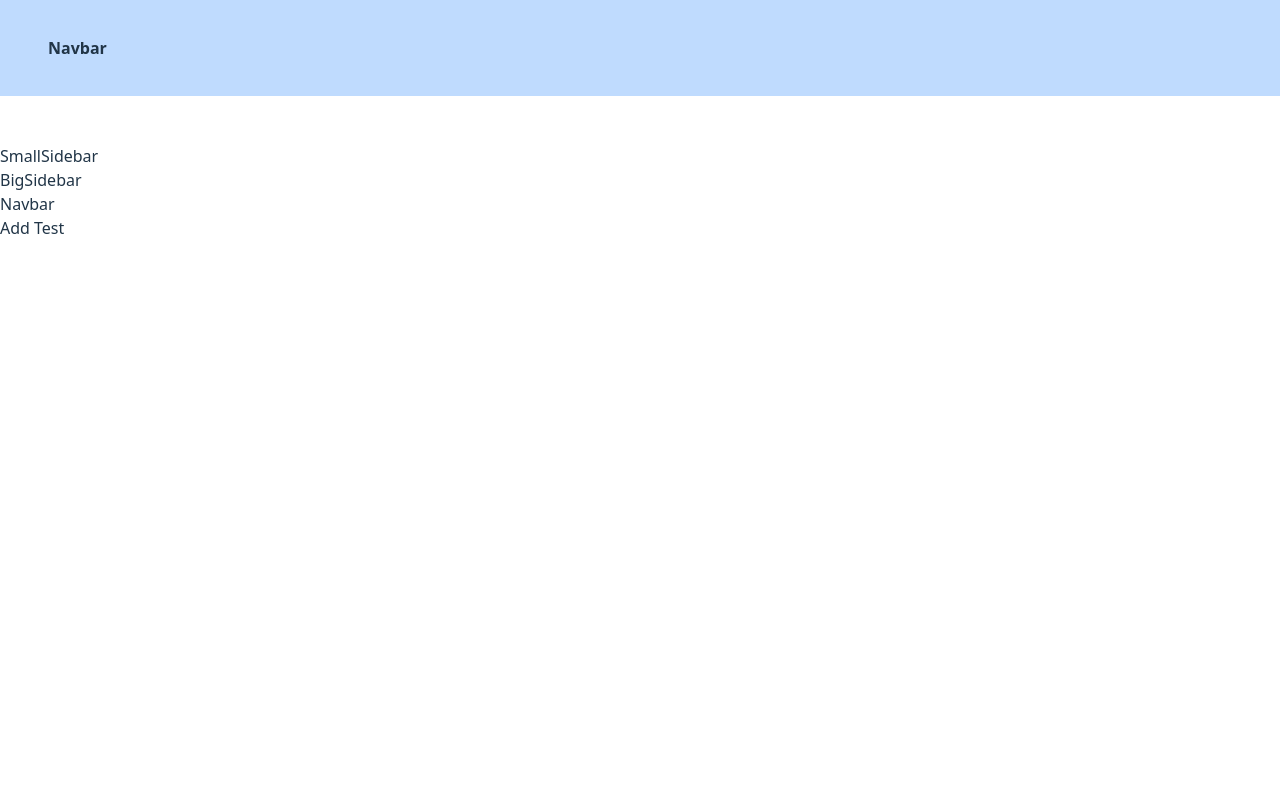
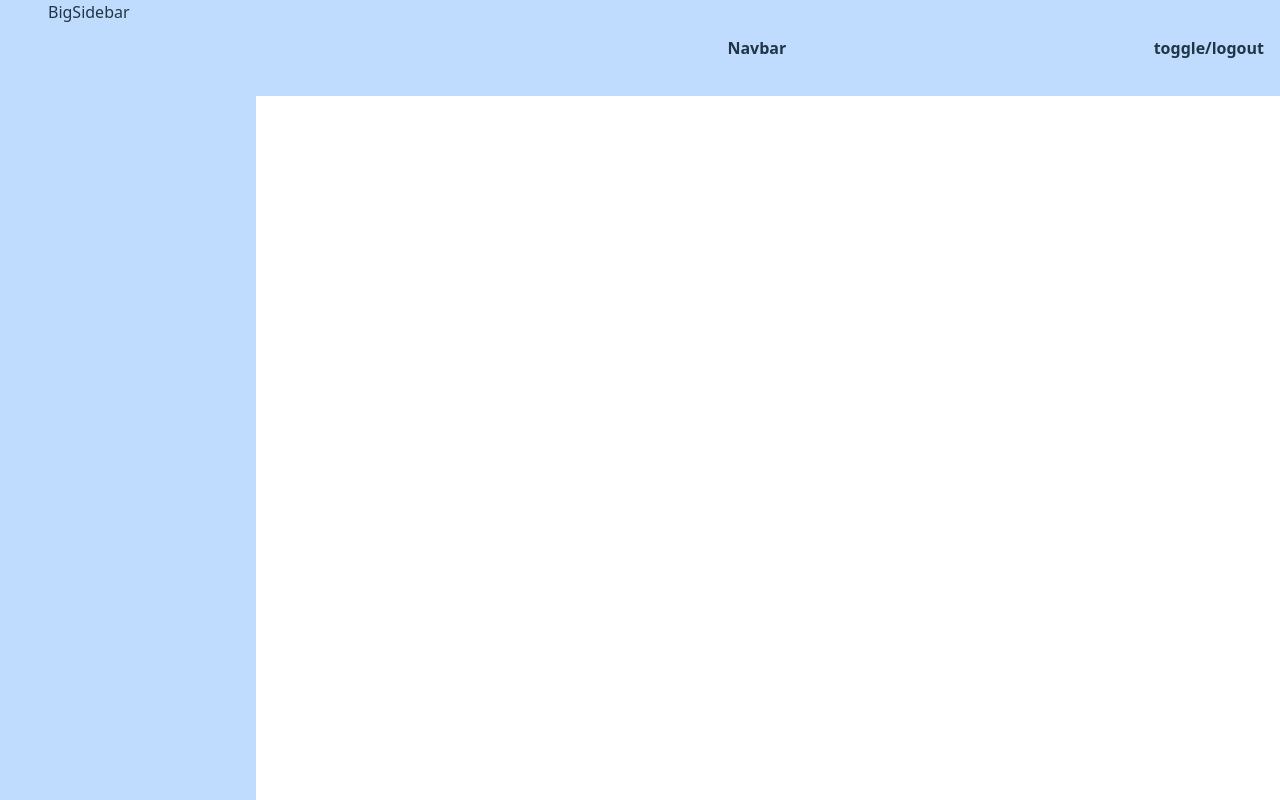
Before and after one commit to jswyndham/class-quizz-app, a React (Vite) app in the folder client/: page /dashboard in a window 1280 px wide. Built offline with nearby package versions, Linux system fonts and the light colour scheme.

Commit message:
Add big side bar and links page in utils

```diff
--- a/client/package.json
+++ b/client/package.json
@@ -13,6 +13,7 @@
     "@reduxjs/toolkit": "^1.9.7",
     "react": "^18.2.0",
     "react-dom": "^18.2.0",
+    "react-icons": "^4.11.0",
     "react-redux": "^8.1.3",
     "react-router": "^6.17.0",
     "react-router-dom": "^6.17.0"
--- a/client/src/components/BigSidebar.jsx
+++ b/client/src/components/BigSidebar.jsx
@@ -1,7 +1,11 @@
 import React from 'react';
 
 const BigSidebar = () => {
-	return <div>BigSidebar</div>;
+	return (
+		<section className="invisible xl:visible w-1/5 h-screen bg-blue-200 px-12">
+			<p>BigSidebar</p>
+		</section>
+	);
 };
 
 export default BigSidebar;
--- a/client/src/components/Navbar.jsx
+++ b/client/src/components/Navbar.jsx
@@ -1,7 +1,25 @@
-import React from 'react';
+import { FaAlignLeft } from 'react-icons/fa';
+import { useDashboardContext } from '../pages/DashboardLayout';
 
 const Navbar = () => {
-	return <div>Navbar</div>;
+	const { toggleSidebar } = useDashboardContext();
+	return (
+		<nav className="absolute top-0 right-0 flex justify-between h-24 w-screen xl:w-4/5 bg-blue-200 mb-12 pl-12 py-9 font-extrabold">
+			<button
+				type="button"
+				className="xl:invisible mx-6 text-2xl text-blue-900"
+				onClick={toggleSidebar}
+			>
+				<FaAlignLeft />
+			</button>
+			<div>
+				<h2>Navbar</h2>
+			</div>
+			<div className="mx-4">
+				<h3>toggle/logout</h3>
+			</div>
+		</nav>
+	);
 };
 
 export default Navbar;
--- a/client/src/components/SmallSidebar.jsx
+++ b/client/src/components/SmallSidebar.jsx
@@ -1,6 +1,8 @@
-import React from 'react';
+import { useDashboardContext } from '../pages/DashboardLayout';
 
 const SmallSidebar = () => {
+	const data = useDashboardContext();
+	console.log(data);
 	return <div>SmallSidebar</div>;
 };
 
--- a/client/src/pages/DashboardLayout.jsx
+++ b/client/src/pages/DashboardLayout.jsx
@@ -1,20 +1,56 @@
-import React from 'react';
+import { React, createContext, useContext, useState } from 'react';
 import { Outlet } from 'react-router';
 import { BigSidebar, SmallSidebar, Navbar } from '../components';
 
+const DashboardContext = createContext();
+
 const DashboardLayout = () => {
+	// temp
+	const user = { name: 'James' };
+
+	const [showSidebar, setShowSidebar] = useState(false);
+	const [isDarkTheme, setisDarkTheme] = useState(false);
+
+	const toggleDarkTheme = () => {
+		console.log('toggle dark theme');
+	};
+
+	const toggleSidebar = () => {
+		setShowSidebar(!showSidebar);
+	};
+
+	const logoutUser = async () => {
+		console.log('logout user');
+	};
+
 	return (
+		<DashboardContext.Provider
+			value={{
+				user,
+				showSidebar,
+				isDarkTheme,
+				toggleDarkTheme,
+				toggleSidebar,
+				logoutUser,
+			}}
+		>
 			<main>
-			<SmallSidebar />
+				<div className="flex flex-row">
 					<BigSidebar />
+					<div className="flex flex-col">
 						<div>
 							<Navbar />
+						</div>
 						<div>
+							<SmallSidebar />
 							<Outlet />
 						</div>
 					</div>
+				</div>
 			</main>
+		</DashboardContext.Provider>
 	);
 };
 
+export const useDashboardContext = () => useContext(DashboardContext);
 export default DashboardLayout;
--- a/client/src/pages/HomeLayout.jsx
+++ b/client/src/pages/HomeLayout.jsx
@@ -4,10 +4,8 @@ import { Outlet } from 'react-router';
 const HomeLayout = () => {
 	return (
 		<main className="h-screen w-screen">
-			<nav className="h-24 w-screen bg-blue-200 mb-12 pl-12 py-9 flex justify-start font-extrabold">
-				Navbar
-			</nav>
 			{/* Outlet will display the children pages */}
+
 			<Outlet />
 		</main>
 	);
--- a/client/src/pages/Login.jsx
+++ b/client/src/pages/Login.jsx
@@ -4,7 +4,7 @@ import { FormRow } from '../components';
 
 const Login = () => {
 	return (
-		<section className="flex justify-center align-middle">
+		<section className="flex justify-center align-middle p-12 md:p-24">
 			<article className="flex flex-col w-full md:w-fit py-16 border-solid border-2 border-sky-200 rounded-xl shadow-xl">
 				<div className="w-full bg-blue-400 -mt-16 text-center">
 					<h1 className="m-6 text-3xl font-bold text-white">
--- a/client/src/pages/Register.jsx
+++ b/client/src/pages/Register.jsx
@@ -4,7 +4,7 @@ import { FormRow } from '../components';
 
 const Register = () => {
 	return (
-		<section className="flex justify-center align-middle">
+		<section className="flex justify-center align-middle p-12 md:p-24">
 			<article className="flex flex-col w-full md:w-fit py-16 border-solid border-2 border-sky-200 rounded-xl shadow-xl">
 				<div className="w-full bg-blue-400 -mt-16 text-center">
 					<h1 className="m-6 text-3xl font-bold text-white">
--- /dev/null
+++ b/client/src/utils/links.jsx
@@ -0,0 +1,37 @@
+import React from 'react';
+
+import { IoBarChartSharp } from 'react-icons/io5';
+import { MdQueryStats } from 'react-icons/md';
+import { FaWpforms } from 'react-icons/fa';
+import { ImProfile } from 'react-icons/im';
+import { MsAdminPanelSettings } from 'react-icons/md';
+
+const links = [
+	{
+		text: 'add test',
+		path: '.',
+		icon: <FaWpforms />,
+	},
+	{
+		text: 'all tests',
+		path: 'alltests',
+		icon: <MdQueryStats />,
+	},
+	{
+		text: 'stats',
+		path: 'stats',
+		icon: <IoBarChartSharp />,
+	},
+	{
+		text: 'profile',
+		path: 'profile',
+		icon: <ImProfile />,
+	},
+	{
+		text: 'admin',
+		path: 'admin',
+		icon: <MsAdminPanelSettings />,
+	},
+];
+
+export default links;
```
Also changed, not shown: client/src/App.jsx (+4 -4 lines), 1 other file (tests, documents, lock files or other folders). Lines whose indentation alone changed are shown as unchanged.
